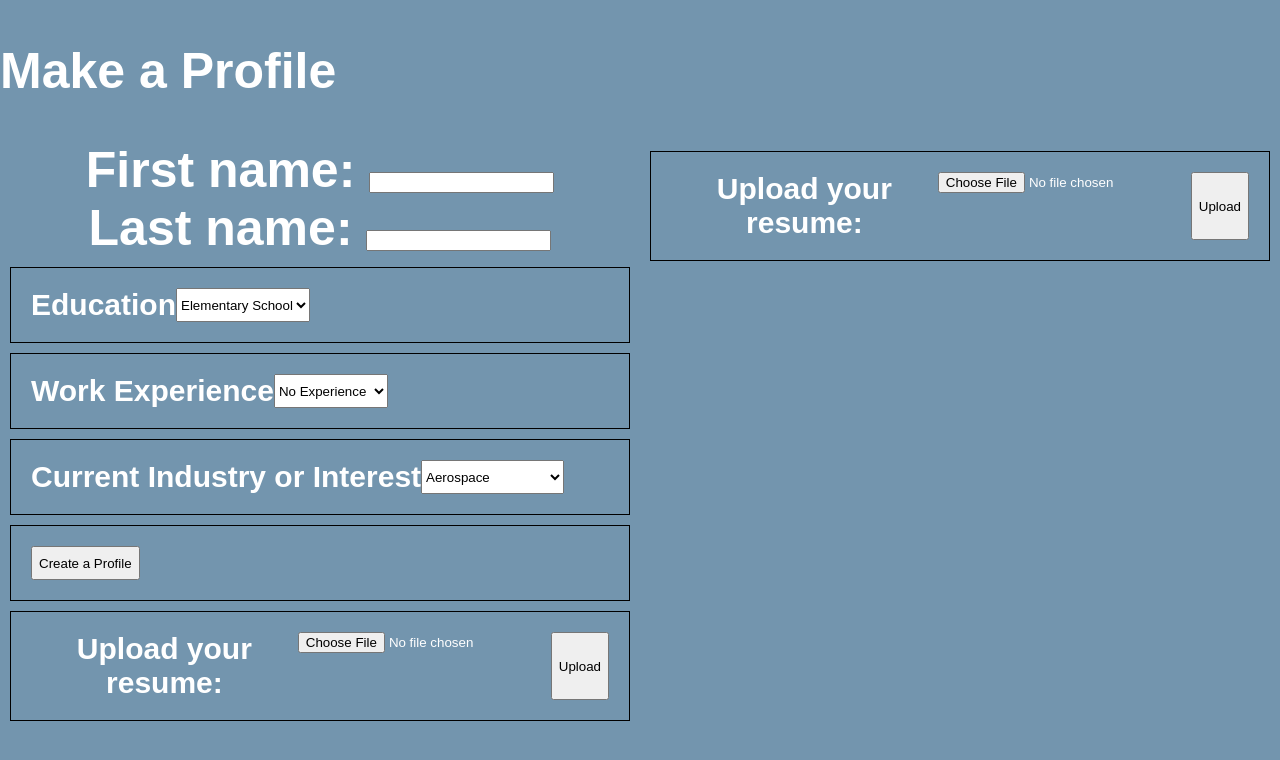
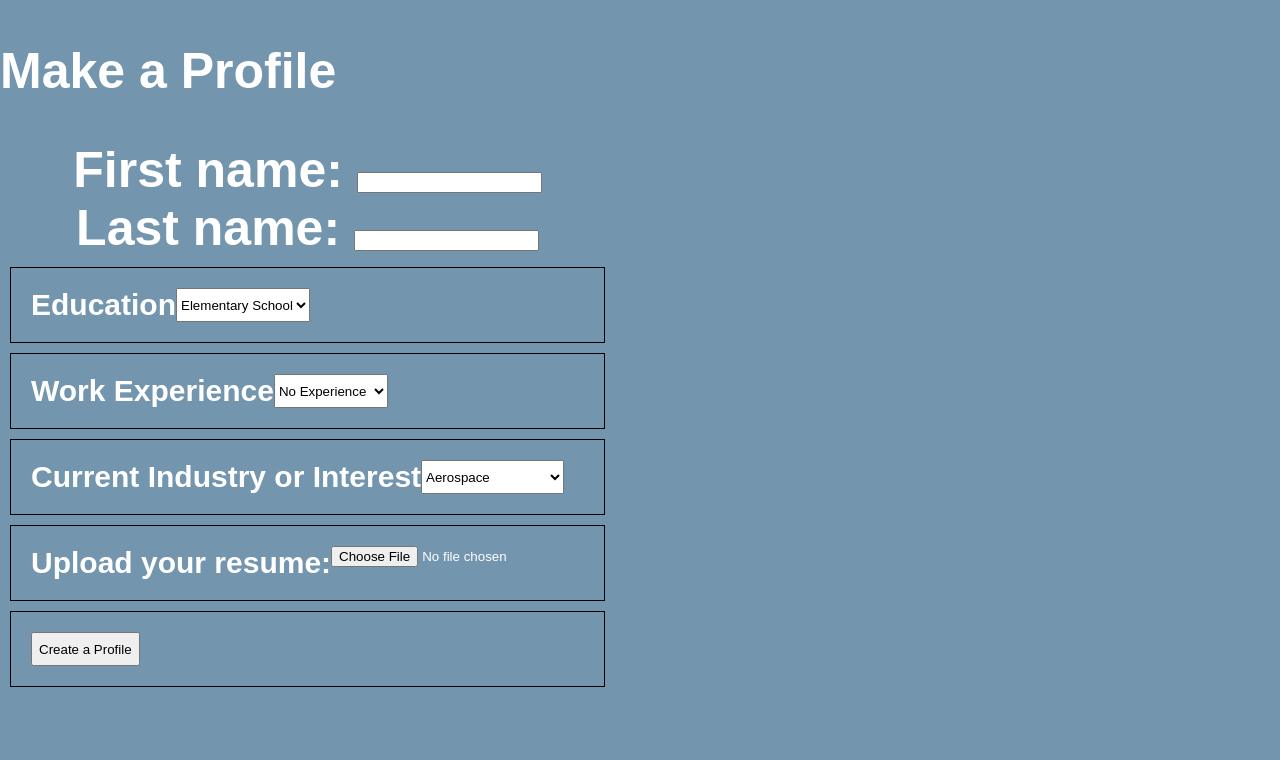
Before and after one commit to otobin/onk-final-project, a Python web app: template templates/create_profile.html in a window 1280 px wide. Shown: the top 760 px of the page. Run offline with Jinja, Linux system fonts and the light colour scheme; the template is opened without the code that fills it, so the values that code supplies are empty.

Commit message:
user is able to update profile (hopefully)

```diff
--- a/main.py
+++ b/main.py
@@ -19,6 +19,7 @@ class Profile(ndb.Model):
     experience = ndb.StringProperty()
     industry = ndb.StringProperty()
     email = ndb.StringProperty()
+    suggested_jobs = ndb.ListProperty()
     resume = ndb.BlobProperty()
 
 
@@ -37,6 +38,8 @@ class MainPage(webapp2.RequestHandler):
             current_email = current_user.email()
             #pinpoints the right account for the person who just logged in
             current_person = Profile.query().filter(Profile.email == current_email).get()
+            if not current_person:
+                self.redirect("/create")
 
         templateVars = {
             'login_url': login_url,
@@ -77,6 +80,9 @@ class Display_Profile(webapp2.RequestHandler):
         }
         template = env.get_template('/templates/profile.html')
         self.response.write(template.render(templateVars))
+    def post(self):
+        self.redirect("/create")
+
 
 
 class ResumeReview(webapp2.RequestHandler):
--- a/templates/create_profile.html
+++ b/templates/create_profile.html
@@ -5,7 +5,7 @@
 
 <h2>Make a Profile<h2>
 
-<form method="post" action="/create">
+<form method="post" action="/profile" enctype="multipart/form-data">
   <div id = "information">
     First name: <input type='text' name='first_name'><br>
     Last name: <input type='test' name='last_name'><br>
@@ -55,17 +55,10 @@
       <option value = "water">Water</option>
     </select>
   </div>
+  <div id = "resume">
+    Upload your resume: <br><input name="resume" type="file"><br>
+  </div>
   <div id = "create">
     <button>Create a Profile</button><br>
   </div>
-  <div id = "resume">
-    Upload your resume: <br><input name="resume" type="file"><br>
-    <button>Upload</button>
-  </div>
 </form>
-<form action="/upload_resume" method="post" enctype="multipart/form-data">
-  <div id = "resume">
-    Upload your resume: <br><input name="resume" type="file"><br>
-    <button>Upload</button>
-  </div>
-</form>
--- a/templates/home.html
+++ b/templates/home.html
@@ -10,7 +10,6 @@
 </div>
 
 {% if current_user %}
-{{current_person.key.urlsafe()}}
 <div class="panel">
   <div class="buttons">
     <a href="/">Home</a>
```
Also changed, not shown: templates/profile.html (+16 -8 lines).
